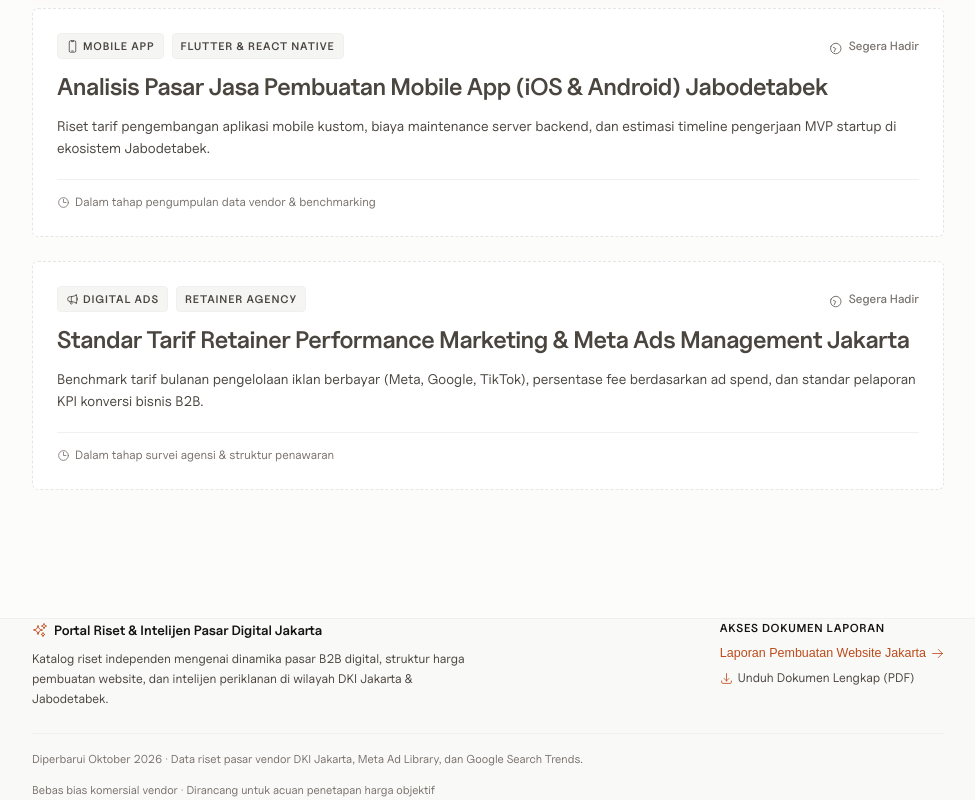
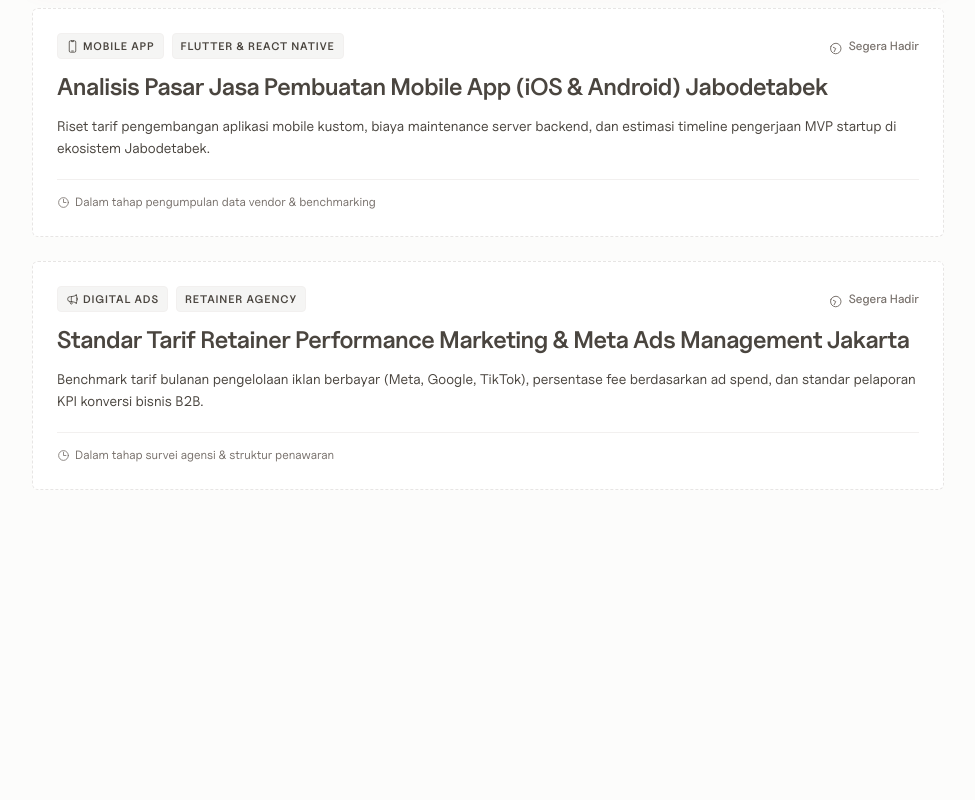
Before and after one commit to mrbvrz/analytics, a React (Vite) app: page / in a window 1280 px wide. Shown: the part 993-1793 px from the top of the page, without its empty margins (152-1127 px from the left). After the commit the page ends 1611 px from the top, so only its background shows below. Built offline with nearby package versions, Linux system fonts and the light colour scheme.

Commit message:
refactor: hapus footer pada halaman beranda

```diff
--- a/src/pages/HubPage.tsx
+++ b/src/pages/HubPage.tsx
@@ -464,112 +464,6 @@ export function HubPage({ onNavigate }: HubPageProps) {
           </motion.div>
         </section>
       </main>
-
-      <motion.footer
-        className="hub-footer"
-        initial={{ opacity: 0 }}
-        animate={{ opacity: 1 }}
-        transition={{ delay: 0.4, duration: 0.5 }}
-        style={{
-          borderTop: "1px solid var(--border-soft)",
-          marginTop: "var(--s12)",
-          padding: "var(--s8) 0 var(--s16)",
-          background: "color-mix(in srgb, var(--surface-sunken) 45%, transparent)",
-        }}
-      >
-        <div className="wrap">
-          <div
-            style={{
-              display: "flex",
-              justifyContent: "space-between",
-              alignItems: "flex-start",
-              flexWrap: "wrap",
-              gap: "var(--s6)",
-              marginBottom: "var(--s6)",
-            }}
-          >
-            <div style={{ maxWidth: "460px" }}>
-              <div
-                style={{
-                  display: "inline-flex",
-                  alignItems: "center",
-                  gap: "6px",
-                  fontSize: "13.5px",
-                  fontWeight: 600,
-                  color: "var(--text-primary)",
-                  marginBottom: "var(--s2)",
-                }}
-              >
-                <SparklesIcon style={{ width: 16, height: 16, color: "var(--accent)" }} />
-                <span>Portal Riset &amp; Intelijen Pasar Digital Jakarta</span>
-              </div>
-              <p style={{ margin: 0, fontSize: "12.5px", color: "var(--text-secondary)", lineHeight: "1.6" }}>
-                Katalog riset independen mengenai dinamika pasar B2B digital, struktur harga pembuatan website,
-                dan intelijen periklanan di wilayah DKI Jakarta &amp; Jabodetabek.
-              </p>
-            </div>
-
-            <div style={{ display: "flex", flexDirection: "column", gap: "8px", fontSize: "12.5px" }}>
-              <span style={{ fontWeight: 600, color: "var(--text-primary)", fontSize: "11.5px", textTransform: "uppercase", letterSpacing: "0.06em" }}>
-                Akses Dokumen Laporan
-              </span>
-              <button
-                type="button"
-                onClick={() => onNavigate("/pembuatan-website-jakarta")}
-                style={{
-                  background: "none",
-                  border: "none",
-                  padding: 0,
-                  color: "var(--accent)",
-                  fontSize: "12.5px",
-                  textAlign: "left",
-                  cursor: "pointer",
-                  display: "inline-flex",
-                  alignItems: "center",
-                  gap: "5px",
-                  fontWeight: 500,
-                }}
-              >
-                <span>Laporan Pembuatan Website Jakarta</span>
-                <ArrowRightIcon style={{ width: 13, height: 13 }} />
-              </button>
-              <a
-                href="/downloads/Laporan-Pasar-Pembuatan-Website-Jakarta-2026.pdf"
-                download="Laporan-Pasar-Pembuatan-Website-Jakarta-2026.pdf"
-                style={{
-                  color: "var(--text-secondary)",
-                  textDecoration: "none",
-                  display: "inline-flex",
-                  alignItems: "center",
-                  gap: "5px",
-                }}
-              >
-                <ArrowDownTrayIcon style={{ width: 13, height: 13, color: "var(--accent)" }} />
-                <span>Unduh Dokumen Lengkap (PDF)</span>
-              </a>
-            </div>
-          </div>
-
-          <div
-            style={{
-              paddingTop: "var(--s4)",
-              borderTop: "1px solid var(--border-soft)",
-              display: "flex",
-              justifyContent: "space-between",
-              alignItems: "center",
-              flexWrap: "wrap",
-              gap: "var(--s3)",
-              fontSize: "11.5px",
-              color: "var(--text-muted)",
-            }}
-          >
-            <span>
-              Diperbarui Oktober 2026 · Data riset pasar vendor DKI Jakarta, Meta Ad Library, dan Google Search Trends.
-            </span>
-            <span>Bebas bias komersial vendor · Dirancang untuk acuan penetapan harga objektif</span>
-          </div>
-        </div>
-      </motion.footer>
     </div>
   );
 }
```
